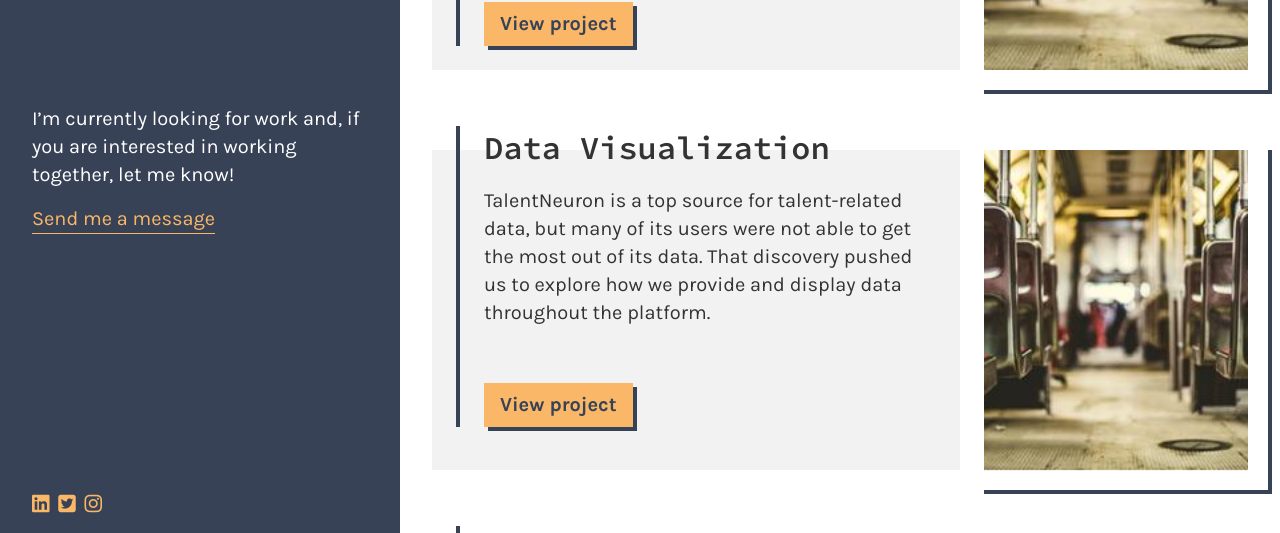
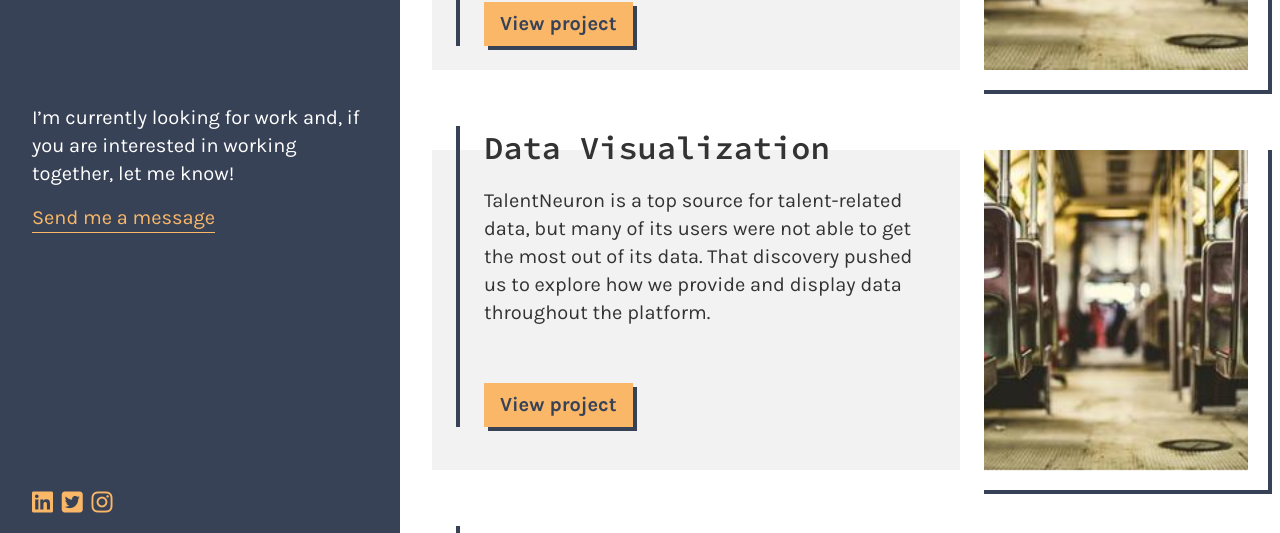
Before and after one commit to marcusrelacion/kirstengreen.com, a Jekyll site: the page built from index.markdown, in a window 1280 px wide and 1400 px high. Shown: the part 849-1382 px from the top of the window. Built offline with Jekyll 4.4.1, drawn with Linux system fonts in a browser that asks for light colours; nearby versions of some CDN libraries.

Commit message:
fixes for #40

```diff
--- a/assets/styles/global/_general.scss
+++ b/assets/styles/global/_general.scss
@@ -20,7 +20,7 @@
 .header-social__link:not(:last-child) {
     margin-right: 4px;
 }
-.header-social__link .anchor {
+.header-social__link a {
     font-size: 24px;
 }
 .header-introduction {
```
